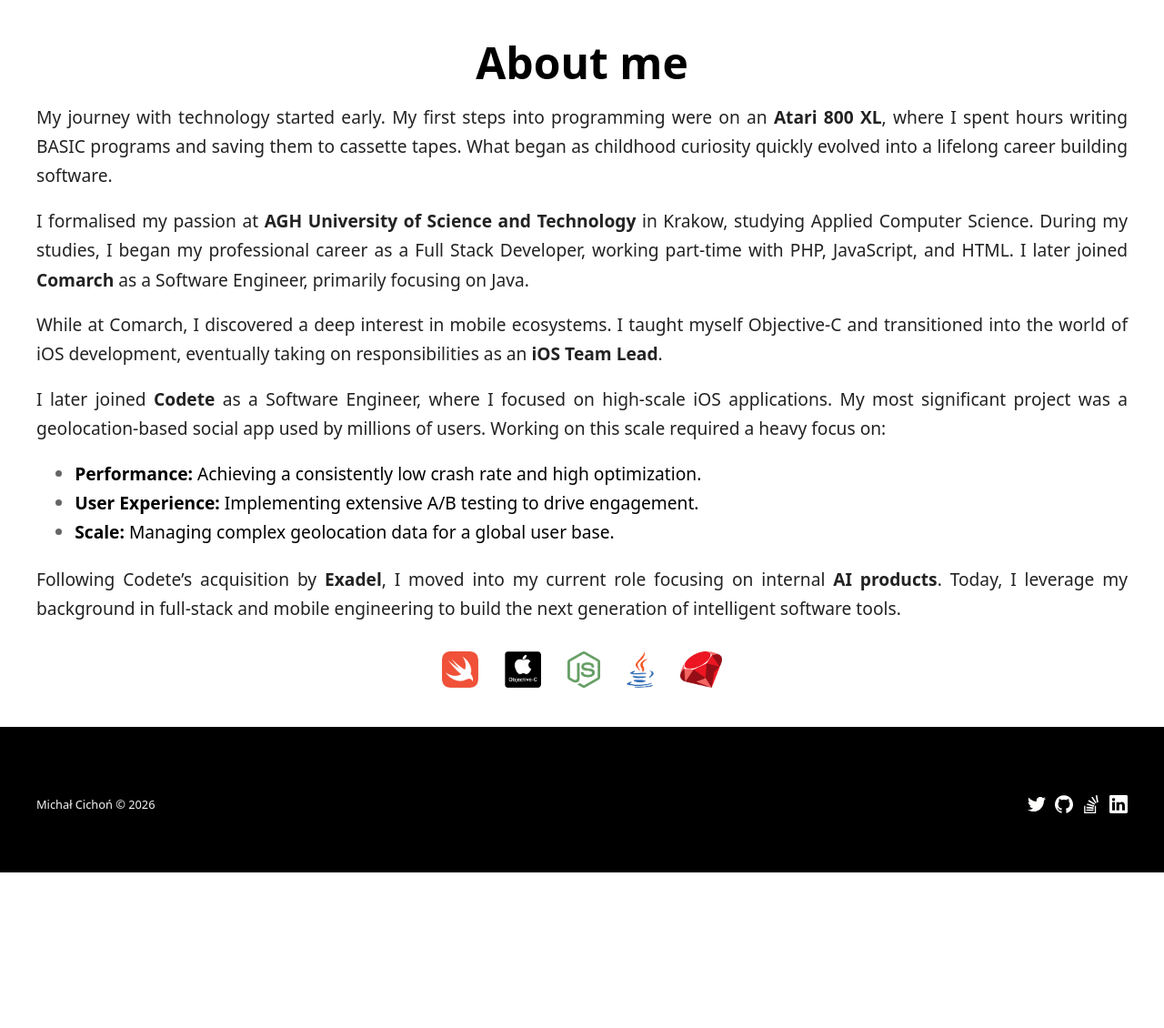
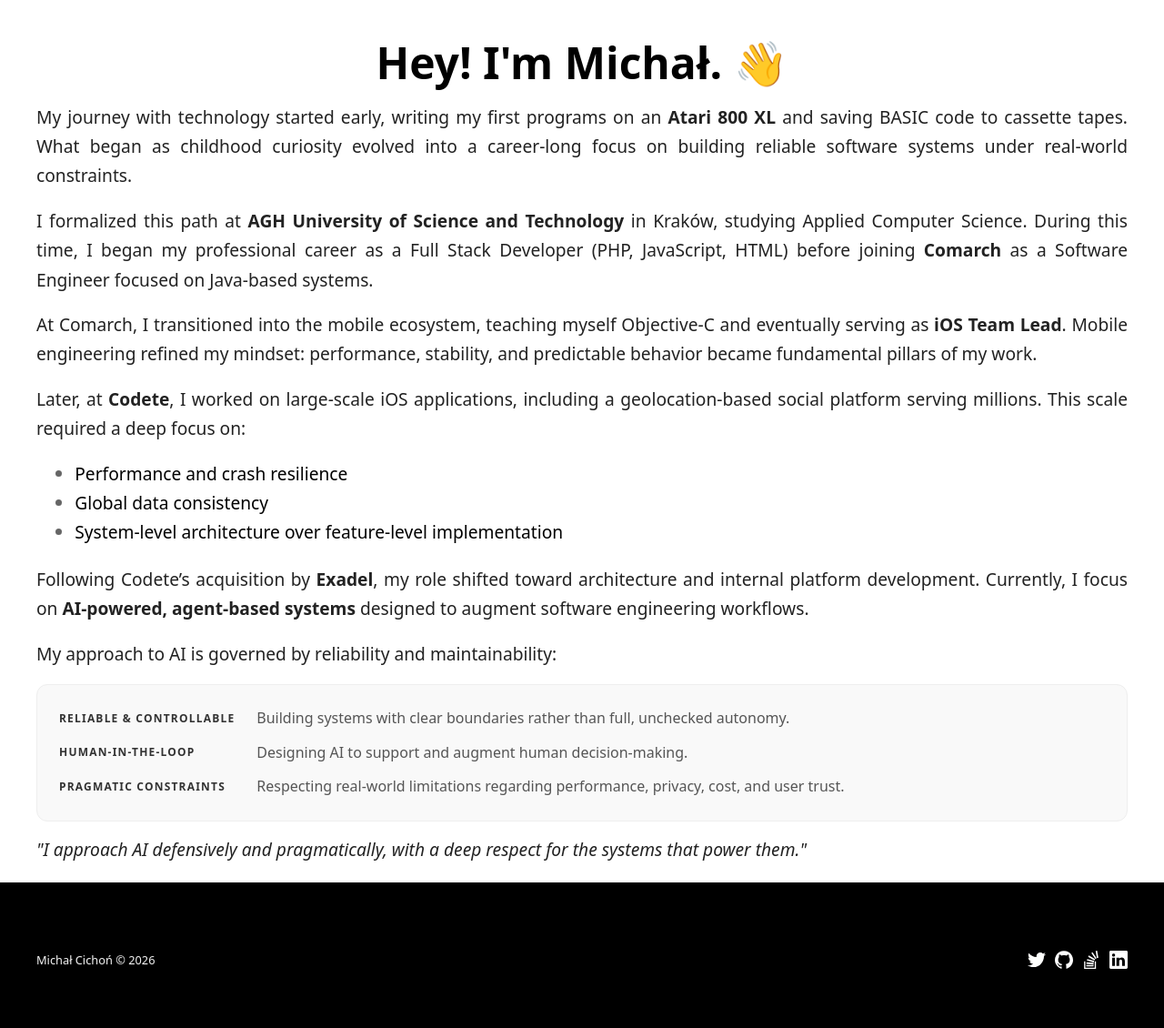
Before and after one commit to michalcichon/michalcichon.github.io, a Jekyll site: the page built from about-me.html, in a window 1280 px wide. Shown: the part 200-1330 px from the top of the page at 91% size. Built offline with Jekyll 4.4.1, drawn with Linux system fonts in a browser that asks for light colours; before the commit the page ends 1159 px from its top, so only the background shows below that.

Commit message:
new about me

```diff
--- a/about-me.html
+++ b/about-me.html
@@ -6,44 +6,52 @@
 ---
 <article>
   <header>
-    <h1>About me</h1>
+      <h1>Hey! I'm Michał. 👋</h1>
   </header>
+
+  <section id="early-years">
       <p>
-      My journey with technology started early. My first steps into programming were on an
-      <strong>Atari 800 XL</strong>, where I spent hours writing BASIC programs and saving them to cassette tapes.
-      What began as childhood curiosity quickly evolved into a lifelong career building software.
-  </p>
-
-  <p>
-      I formalised my passion at <strong>AGH University of Science and Technology</strong> in Krakow,
-      studying Applied Computer Science. During my studies, I began my professional career as a
-      Full Stack Developer, working part-time with PHP, JavaScript, and HTML. I later joined
-      <strong>Comarch</strong> as a Software Engineer, primarily focusing on Java.
-  </p>
-
-  <p>
-      While at Comarch, I discovered a deep interest in mobile ecosystems. I taught myself
-      Objective-C and transitioned into the world of iOS development, eventually taking on
-      responsibilities as an <strong>iOS Team Lead</strong>.
+          My journey with technology started early, writing my first programs on an <strong>Atari 800 XL</strong> and saving BASIC code to cassette tapes. What began as childhood curiosity evolved into a career-long focus on building reliable software systems under real-world constraints.
       </p>
       <p>
-      I later joined <strong>Codete</strong> as a Software Engineer, where I focused on
-      high-scale iOS applications. My most significant project was a geolocation-based
-      social app used by millions of users. Working on this scale required a heavy focus on:
+          I formalized this path at <strong>AGH University of Science and Technology</strong> in Kraków, studying Applied Computer Science. During this time, I began my professional career as a Full Stack Developer (PHP, JavaScript, HTML) before joining <strong>Comarch</strong> as a Software Engineer focused on Java-based systems.
+      </p>
+  </section>
+
+  <section id="mobile-engineering">
+      <p>
+          At Comarch, I transitioned into the mobile ecosystem, teaching myself Objective-C and eventually serving as <strong>iOS Team Lead</strong>. Mobile engineering refined my mindset: performance, stability, and predictable behavior became fundamental pillars of my work.
+      </p>
+      <p>
+          Later, at <strong>Codete</strong>, I worked on large-scale iOS applications, including a geolocation-based social platform serving millions. This scale required a deep focus on:
       </p>
       <ul>
-      <li><strong>Performance:</strong> Achieving a consistently low crash rate and high optimization.</li>
-      <li><strong>User Experience:</strong> Implementing extensive A/B testing to drive engagement.</li>
-      <li><strong>Scale:</strong> Managing complex geolocation data for a global user base.</li>
+          <li>Performance and crash resilience</li>
+          <li>Global data consistency</li>
+          <li>System-level architecture over feature-level implementation</li>
       </ul>
+  </section>
 
+  <section id="current-focus">
       <p>
-      Following Codete’s acquisition by <strong>Exadel</strong>, I moved into my current role
-      focusing on internal <strong>AI products</strong>. Today, I leverage my background in
-      full-stack and mobile engineering to build the next generation of intelligent software tools.
+          Following Codete’s acquisition by <strong>Exadel</strong>, my role shifted toward architecture and internal platform development. Currently, I focus on <strong>AI-powered, agent-based systems</strong> designed to augment software engineering workflows.
       </p>
+      <p>
+          My approach to AI is governed by reliability and maintainability:
+      </p>
+      <dl>
+          <dt><strong>Reliable & Controllable</strong></dt>
+          <dd>Building systems with clear boundaries rather than full, unchecked autonomy.</dd>
 
+          <dt><strong>Human-in-the-loop</strong></dt>
+          <dd>Designing AI to support and augment human decision-making.</dd>
+
+          <dt><strong>Pragmatic Constraints</strong></dt>
+          <dd>Respecting real-world limitations regarding performance, privacy, cost, and user trust.</dd>
+      </dl>
+  </section>
+
+  <footer>
+      <p><em>"I approach AI defensively and pragmatically, with a deep respect for the systems that power them."</em></p>
+  </footer>
 </article>
-<div class="technologies">
-  <img src="{{site.baseurl}}/img/swift.png" alt="Swift" title="Swift" /> <img src="{{site.baseurl}}/img/objc.png" alt="Objective-C" title="Objective-C" /> <img src="{{site.baseurl}}/img/node.png" alt="NodeJS" title="NodeJS" /> <img src="{{site.baseurl}}/img/java.png" alt="Java" title="Java" /> <img src="{{site.baseurl}}/img/ruby.png" alt="Ruby" title="Ruby" />
-</div>
```
Also changed, not shown: css/main.css (+46 -0 lines), css/main.min.css. Lines whose indentation alone changed are shown as unchanged.
